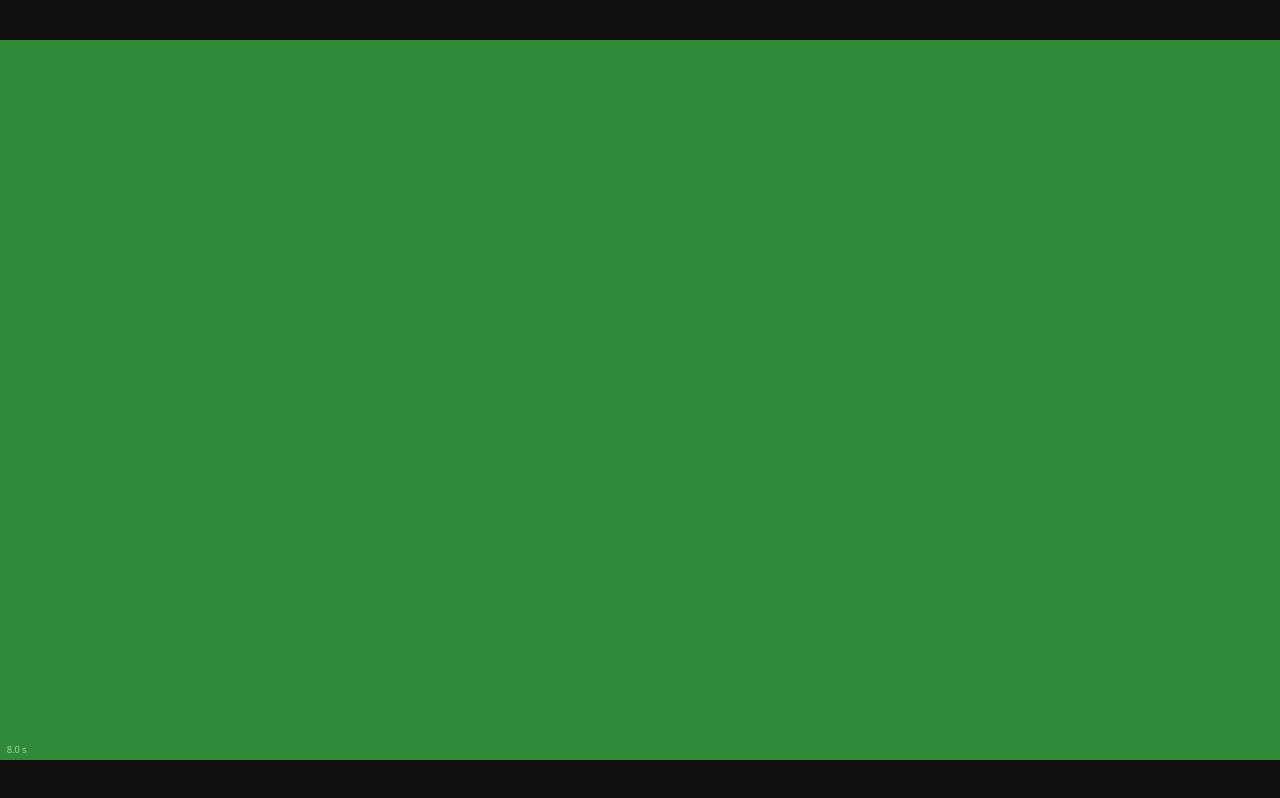
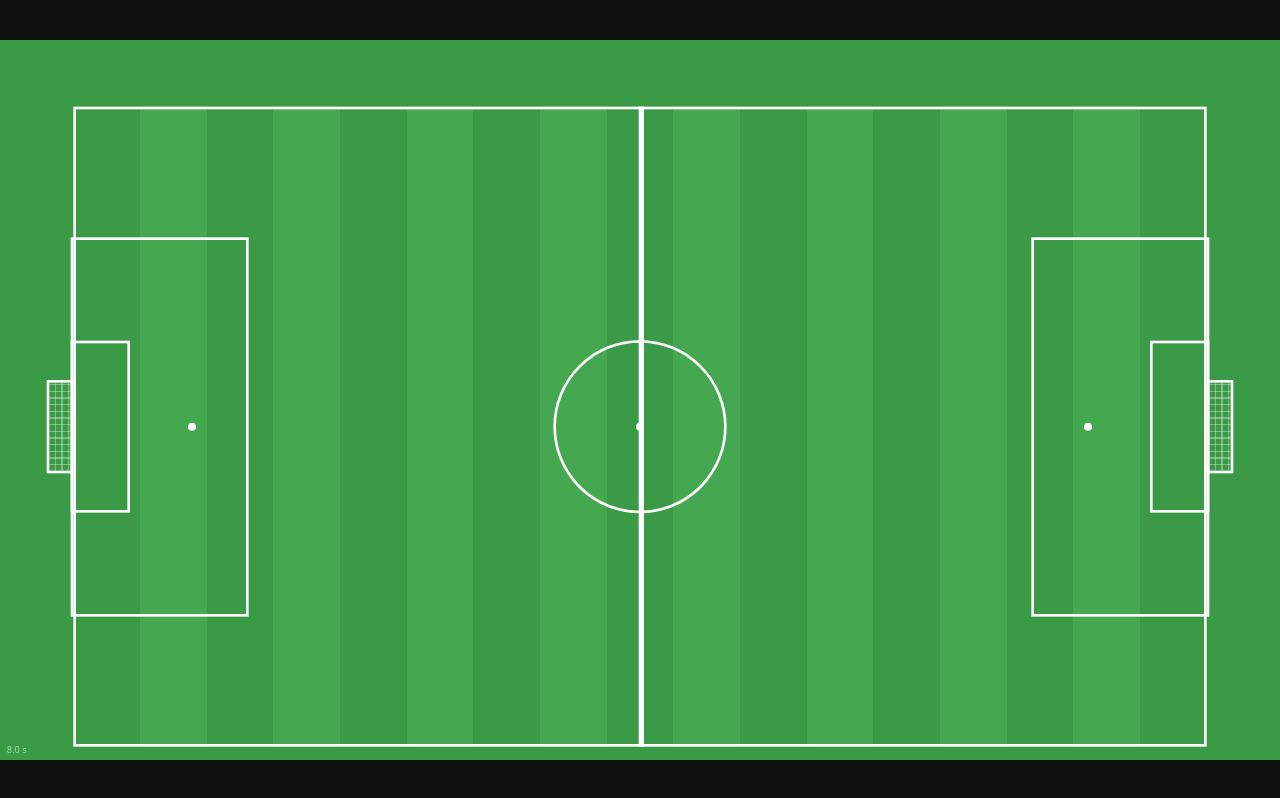
Before and after one commit to alexanderfabian-crypto/schmarrn-cup, a React (Vite) app: page / in a window 1280 px wide. Built offline with nearby package versions, Linux system fonts and the light colour scheme.

Commit message:
Draw pitch: mowing stripes, white lines, goals
Co-Authored-By: Claude Fable 5.1 <noreply@anthropic.com>
Claude-Session: https://claude.ai/code/session_011Y214yysfga9DBr4ZnT3hp

```diff
--- a/src/App.jsx
+++ b/src/App.jsx
@@ -1,10 +1,12 @@
 import Stage from './components/Stage.jsx'
+import Pitch from './components/Pitch.jsx'
 import { useGame } from './game/useGame.js'
 
 export default function App() {
   const game = useGame()
   return (
     <Stage>
+      <Pitch />
       <div className="debug">{game.time.toFixed(1)} s</div>
     </Stage>
   )
--- /dev/null
+++ b/src/components/Pitch.jsx
@@ -0,0 +1,42 @@
+import { PITCH, GOAL } from '../game/constants.js'
+
+const LINE = 4
+const CENTER_R = 130
+const PENALTY = { w: 267, h: 569 }
+const GOAL_AREA = { w: 89, h: 258 }
+const SPOT = 178
+
+// Absolut positionierte Rechtecke und Kreise, alle Maße in Bühnenpixeln.
+function box(x, y, w, h, extra = {}) {
+  return { position: 'absolute', left: x, top: y, width: w, height: h, ...extra }
+}
+
+export default function Pitch() {
+  const { x, y, w, h } = PITCH
+  const cy = y + h / 2
+  const goalTop = cy - GOAL.width / 2
+
+  return (
+    <div className="pitch" style={box(x, y, w, h)}>
+      <div className="line" style={box(0, 0, w, h)} />
+      <div className="line" style={box(w / 2 - LINE / 2, 0, LINE, h)} />
+      <div
+        className="line round"
+        style={box(w / 2 - CENTER_R, h / 2 - CENTER_R, CENTER_R * 2, CENTER_R * 2)}
+      />
+      <div className="spot" style={box(w / 2 - 6, h / 2 - 6, 12, 12)} />
+
+      {/* Strafräume und Torräume, links und rechts */}
+      <div className="line" style={box(-LINE, h / 2 - PENALTY.h / 2, PENALTY.w, PENALTY.h)} />
+      <div className="line" style={box(w - PENALTY.w + LINE, h / 2 - PENALTY.h / 2, PENALTY.w, PENALTY.h)} />
+      <div className="line" style={box(-LINE, h / 2 - GOAL_AREA.h / 2, GOAL_AREA.w, GOAL_AREA.h)} />
+      <div className="line" style={box(w - GOAL_AREA.w + LINE, h / 2 - GOAL_AREA.h / 2, GOAL_AREA.w, GOAL_AREA.h)} />
+      <div className="spot" style={box(SPOT - 6, h / 2 - 6, 12, 12)} />
+      <div className="spot" style={box(w - SPOT - 6, h / 2 - 6, 12, 12)} />
+
+      {/* Tore hinter der Torlinie */}
+      <div className="goal" style={box(-GOAL.depth, goalTop - y, GOAL.depth, GOAL.width)} />
+      <div className="goal" style={box(w, goalTop - y, GOAL.depth, GOAL.width)} />
+    </div>
+  )
+}
--- a/src/styles.css
+++ b/src/styles.css
@@ -26,7 +26,7 @@ body,
   top: 50%;
   transform-origin: center center;
   overflow: hidden;
-  background: #2f8a3a;
+  background: #3a9a45;
 }
 
 .debug {
@@ -36,3 +36,36 @@ body,
   color: rgba(255, 255, 255, 0.6);
   font-size: 14px;
 }
+
+.pitch {
+  background: repeating-linear-gradient(
+    90deg,
+    #3a9a45 0,
+    #3a9a45 100px,
+    #45a850 100px,
+    #45a850 200px
+  );
+}
+
+.line {
+  position: absolute;
+  border: 4px solid #fff;
+}
+
+.line.round {
+  border-radius: 50%;
+}
+
+.spot {
+  position: absolute;
+  background: #fff;
+  border-radius: 50%;
+}
+
+.goal {
+  position: absolute;
+  border: 4px solid #fff;
+  background:
+    repeating-linear-gradient(0deg, transparent 0 8px, rgba(255, 255, 255, 0.35) 8px 10px),
+    repeating-linear-gradient(90deg, transparent 0 8px, rgba(255, 255, 255, 0.35) 8px 10px);
+}
```
